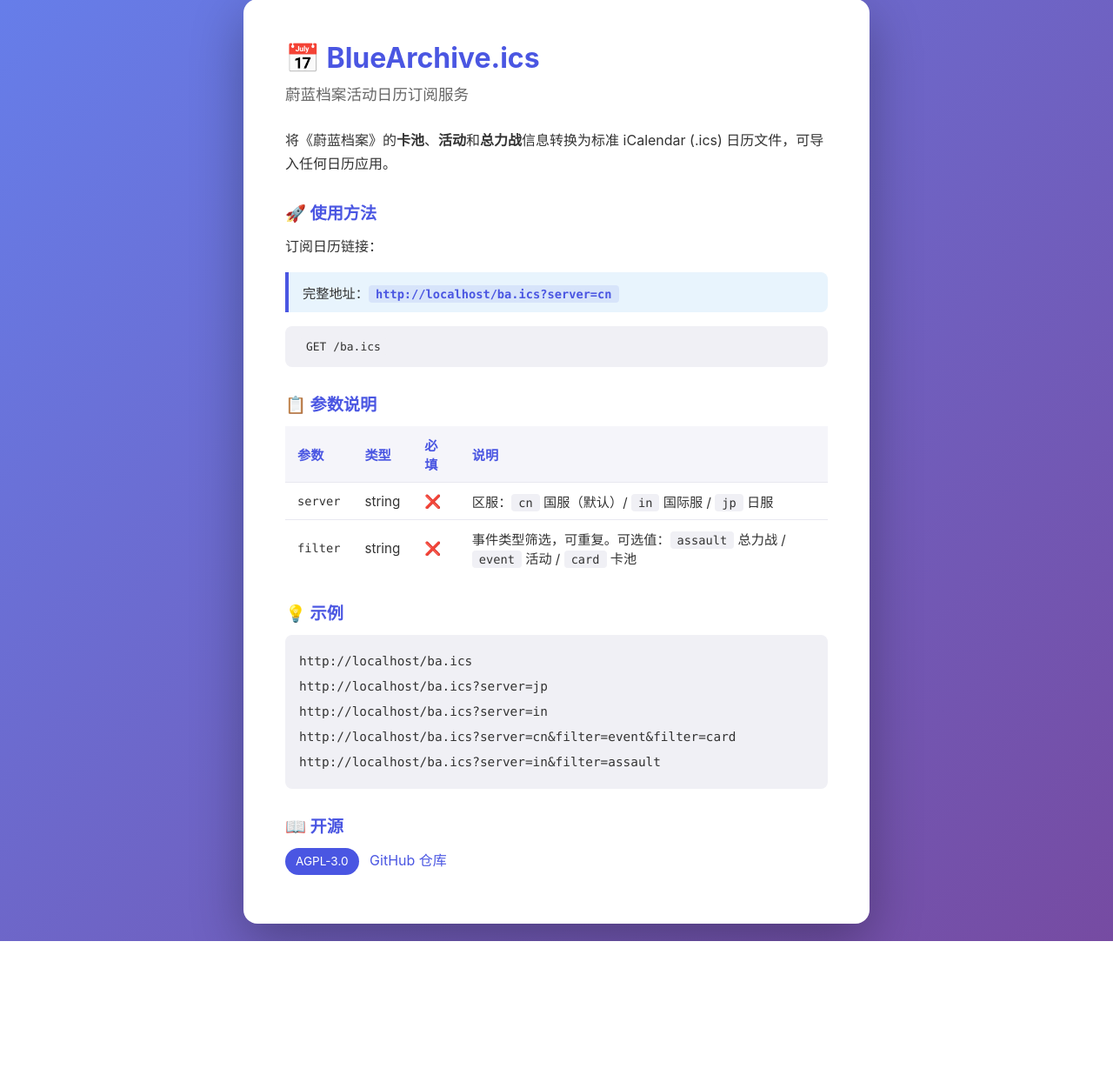
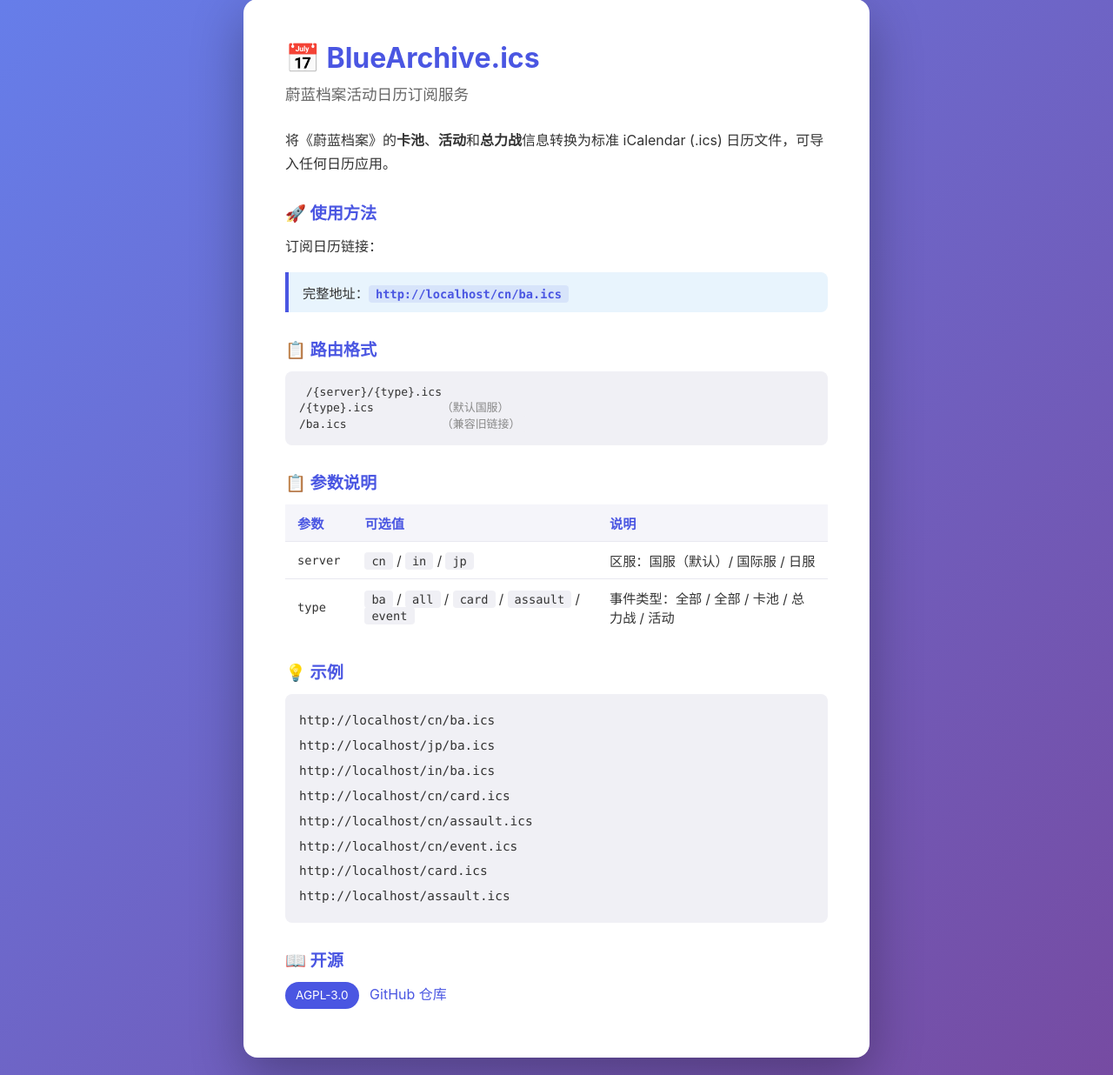
Before and after one commit to This-is-XiaoDeng/BlueArchive.ics, a FastAPI app: page / in a window 1280 px wide. Shown: the part 21-1257 px from the top of the page at 87% size. Before the commit the page ends 1103 px from the top, so only its background shows below. Run offline with FastAPI, Linux system fonts and the light colour scheme.

Commit message:
refactor: 改用路径参数路由 /{server}/{type}.ics
- 新路由格式：/{server}/{type}.ics 或 /{type}.ics（默认国服）
- type: ba/all（全部）、card（卡池）、assault（总力战）、event（活动）
- 删除旧的 filter 查询参数
- 保留 /ba.ics 兼容旧链接
- 更新 index.html 和 README.md

```diff
--- a/bluearchive_ics/main.py
+++ b/bluearchive_ics/main.py
@@ -4,9 +4,8 @@ from __future__ import annotations
 
 from enum import Enum
 from pathlib import Path
-from typing import Annotated
 
-from fastapi import FastAPI, Query, Response
+from fastapi import FastAPI, Response
 from fastapi.responses import HTMLResponse
 
 from .calendar import build_calendar
@@ -15,7 +14,7 @@ from .scraper import EventType, fetch_all_events
 app = FastAPI(
     title="BlueArchive.ics",
     description="将蔚蓝档案的卡池和活动信息转换为 iCalendar 日历文件",
-    version="0.1.0",
+    version="0.2.0",
 )
 
 TEMPLATE_DIR = Path(__file__).parent / "templates"
@@ -27,6 +26,24 @@ class ServerType(str, Enum):
     JP = "jp"
 
 
+class EventTypeParam(str, Enum):
+    BA = "ba"
+    ALL = "all"
+    CARD = "card"
+    ASSAULT = "assault"
+    EVENT = "event"
+
+
+# 映射：路径参数 -> 筛选集合
+FILTER_MAP: dict[EventTypeParam, set[EventType] | None] = {
+    EventTypeParam.BA: None,
+    EventTypeParam.ALL: None,
+    EventTypeParam.CARD: {EventType.CARD},
+    EventTypeParam.ASSAULT: {EventType.ASSAULT},
+    EventTypeParam.EVENT: {EventType.EVENT},
+}
+
+
 @app.get("/", response_class=HTMLResponse)
 async def index():
     """项目首页"""
@@ -34,19 +51,27 @@ async def index():
 
 
 @app.get("/ba.ics")
-async def ba_ics(
-    server: ServerType = ServerType.CN,
-    filter: Annotated[list[EventType] | None, Query()] = None,
-):
-    """返回蔚蓝档案活动日历 .ics 文件
+async def ba_ics_default():
+    """默认路由：国服全部事件（兼容旧链接）"""
+    return await _generate_ics(ServerType.CN, EventTypeParam.BA)
 
-    Args:
-        server: 区服 (cn/in/jp)
-        filter: 事件类型筛选，可重复 (assault/event/card)
-    """
+
+@app.get("/{server}/{type}.ics")
+async def ba_ics_server_type(server: ServerType, type: EventTypeParam):
+    """指定区服和类型"""
+    return await _generate_ics(server, type)
+
+
+@app.get("/{type}.ics")
+async def ba_ics_type(type: EventTypeParam):
+    """仅指定类型，默认国服"""
+    return await _generate_ics(ServerType.CN, type)
+
+
+async def _generate_ics(server: ServerType, type: EventTypeParam) -> Response:
+    """生成 .ics 文件"""
     events = await fetch_all_events(server.value)
-
-    filters = set(filter) if filter else None
+    filters = FILTER_MAP[type]
     ics_content = build_calendar(events, filters=filters)
 
     filename = f"blue-archive-{server.value}.ics"
--- a/bluearchive_ics/templates/index.html
+++ b/bluearchive_ics/templates/index.html
@@ -50,8 +50,7 @@
         color: #4a56e2;
       }
 
-      p,
-      li {
+      p {
         line-height: 1.7;
         margin-bottom: 8px;
       }
@@ -166,30 +165,31 @@
       <div class="domain-hint">
         完整地址：<code id="full-url">加载中...</code>
       </div>
-      <pre><code>GET /ba.ics</code></pre>
+
+      <h2>📋 路由格式</h2>
+      <pre><code>/{server}/{type}.ics
+/{type}.ics          <span style="color: #888">（默认国服）</span>
+/ba.ics              <span style="color: #888">（兼容旧链接）</span></code></pre>
 
       <h2>📋 参数说明</h2>
       <table>
         <thead>
           <tr>
             <th>参数</th>
-            <th>类型</th>
-            <th>必填</th>
+            <th>可选值</th>
             <th>说明</th>
           </tr>
         </thead>
         <tbody>
           <tr>
             <td>server</td>
-            <td>string</td>
-            <td>❌</td>
-            <td>区服：<code>cn</code> 国服（默认）/ <code>in</code> 国际服 / <code>jp</code> 日服</td>
+            <td><code>cn</code> / <code>in</code> / <code>jp</code></td>
+            <td>区服：国服（默认）/ 国际服 / 日服</td>
           </tr>
           <tr>
-            <td>filter</td>
-            <td>string</td>
-            <td>❌</td>
-            <td>事件类型筛选，可重复。可选值：<code>assault</code> 总力战 / <code>event</code> 活动 / <code>card</code> 卡池</td>
+            <td>type</td>
+            <td><code>ba</code> / <code>all</code> / <code>card</code> / <code>assault</code> / <code>event</code></td>
+            <td>事件类型：全部 / 全部 / 卡池 / 总力战 / 活动</td>
           </tr>
         </tbody>
       </table>
@@ -210,28 +210,29 @@
 
     <script>
       (function () {
-        // 获取当前域名
         var baseUrl = window.location.origin;
 
-        // 更新完整 URL 显示
-        var urlElement = document.getElementById("full-url");
-        urlElement.textContent = baseUrl + "/ba.ics?server=cn";
+        // 更新完整 URL
+        document.getElementById("full-url").textContent = baseUrl + "/cn/ba.ics";
 
         // 更新示例
-        var examplesElement = document.getElementById("examples");
         var examples = [
-          { path: "/ba.ics", desc: "国服（默认）" },
-          { path: "/ba.ics?server=jp", desc: "日服" },
-          { path: "/ba.ics?server=in", desc: "国际服" },
-          { path: "/ba.ics?server=cn&filter=event&filter=card", desc: "国服，仅活动和卡池" },
-          { path: "/ba.ics?server=in&filter=assault", desc: "国际服，仅总力战" },
+          "/cn/ba.ics",
+          "/jp/ba.ics",
+          "/in/ba.ics",
+          "/cn/card.ics",
+          "/cn/assault.ics",
+          "/cn/event.ics",
+          "/card.ics",
+          "/assault.ics",
         ];
 
-        var html = "";
-        examples.forEach(function (ex) {
-          html += "<code>" + baseUrl + ex.path + "</code>";
-        });
-        examplesElement.innerHTML = html;
+        var el = document.getElementById("examples");
+        el.innerHTML = examples
+          .map(function (path) {
+            return "<code>" + baseUrl + path + "</code>";
+          })
+          .join("");
       })();
     </script>
   </body>
```
Also changed, not shown: README.md.
